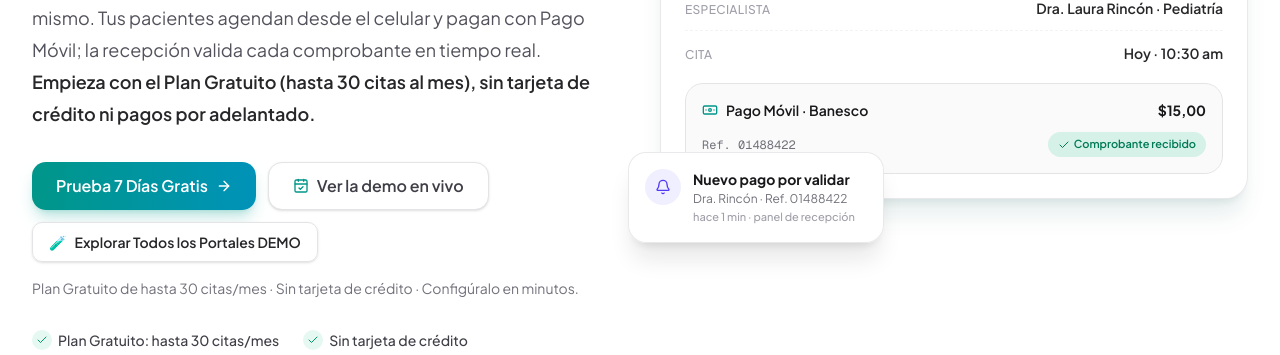
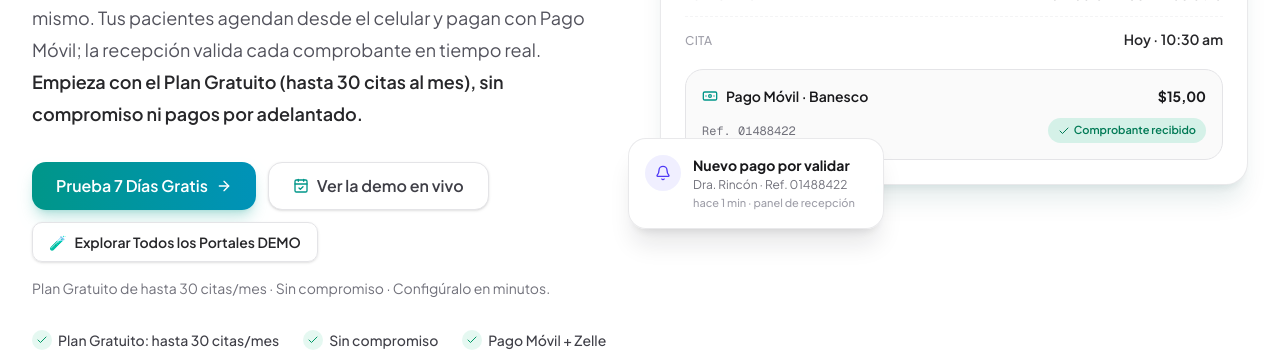
Before and after one commit to jggalviz/medisys, a Next.js app: page / in a window 1280 px wide. Shown: the part 445-800 px from the top of the page. Built offline with nearby package versions, Linux system fonts and the light colour scheme; no server answers.

Commit message:
style(copy): reemplazar referencias de tarjeta de crédito por sin compromiso en la landing

```diff
--- a/src/app/page.tsx
+++ b/src/app/page.tsx
@@ -60,7 +60,7 @@ const WHATSAPP_TRIAL_URL = `https://wa.me/${WHATSAPP_NUMBER}?text=${encodeURICom
 /** CTA unificado de la tabla de precios (freemium: pagas al llegar a 30). */
 const CTA_PLANES = "Comenzar gratis · Pagas al llegar a 30 reservas"
 
-/** CTA del Plan Gratuito (freemium): hasta 30 citas al mes, sin tarjeta. */
+/** CTA del Plan Gratuito (freemium): hasta 30 citas al mes, sin compromiso. */
 const WHATSAPP_FREE_URL = `https://wa.me/${WHATSAPP_NUMBER}?text=${encodeURIComponent(
   "Hola Medisys 👋, quiero comenzar gratis con el Plan Gratuito (hasta 30 reservas al mes; pago al llegar a 30 reservas)."
 )}`
@@ -184,7 +184,7 @@ const PLANES_LANDING: readonly PlanLanding[] = [
       "Agendamiento público en 3 pasos",
       "Expediente básico del paciente",
       "Cálculo automático de cobros en USD y VES a la tasa oficial del BCV del día",
-      "Sin tarjeta de crédito",
+      "Sin compromiso",
       "Soporte por WhatsApp",
     ],
     demoHref: RESERVAR_INDEPENDIENTE_ROUTE,
@@ -328,8 +328,8 @@ function HeroSection() {
             mismo. Tus pacientes agendan desde el celular y pagan con Pago
             Móvil; la recepción valida cada comprobante en tiempo real.{" "}
             <strong className="font-semibold text-zinc-800">
-              Empieza con el Plan Gratuito (hasta 30 citas al mes), sin tarjeta
-              de crédito ni pagos por adelantado.
+              Empieza con el Plan Gratuito (hasta 30 citas al mes), sin
+              compromiso ni pagos por adelantado.
             </strong>
           </p>
 
@@ -364,14 +364,14 @@ function HeroSection() {
           </div>
 
           <p className="mt-4 text-sm text-zinc-500">
-            Plan Gratuito de hasta 30 citas/mes · Sin tarjeta de crédito ·
-            Configúralo en minutos.
+            Plan Gratuito de hasta 30 citas/mes · Sin compromiso · Configúralo
+            en minutos.
           </p>
 
           <ul className="mt-8 flex flex-wrap gap-x-6 gap-y-2 text-sm font-medium text-zinc-700">
             {[
               "Plan Gratuito: hasta 30 citas/mes",
-              "Sin tarjeta de crédito",
+              "Sin compromiso",
               "Pago Móvil + Zelle",
             ].map(
               (item) => (
@@ -653,7 +653,7 @@ function PricingSection() {
 
         <div className="mx-auto mt-8 flex w-fit items-center gap-2 rounded-full border border-emerald-200 bg-emerald-50 px-4 py-2 text-sm font-bold text-emerald-700 shadow-sm">
           <span aria-hidden="true">🎁</span>
-          PLAN GRATUITO: HASTA 30 CITAS AL MES · SIN TARJETA DE CRÉDITO
+          PLAN GRATUITO: HASTA 30 CITAS AL MES · SIN COMPROMISO
         </div>
 
         <div className="mx-auto mt-10 grid max-w-7xl gap-6 md:grid-cols-2 xl:grid-cols-4">
@@ -742,8 +742,8 @@ function PricingSection() {
 
         <p className="mx-auto mt-6 max-w-2xl text-center text-xs leading-5 text-zinc-500">
           Precios en USD. El cobro de los planes de pago se liquida en Bolívares
-          a la tasa oficial del BCV del día. El Plan Gratuito no requiere
-          tarjeta de crédito.
+          a la tasa oficial del BCV del día. El Plan Gratuito no tiene
+          compromiso.
         </p>
       </Container>
     </section>
```
